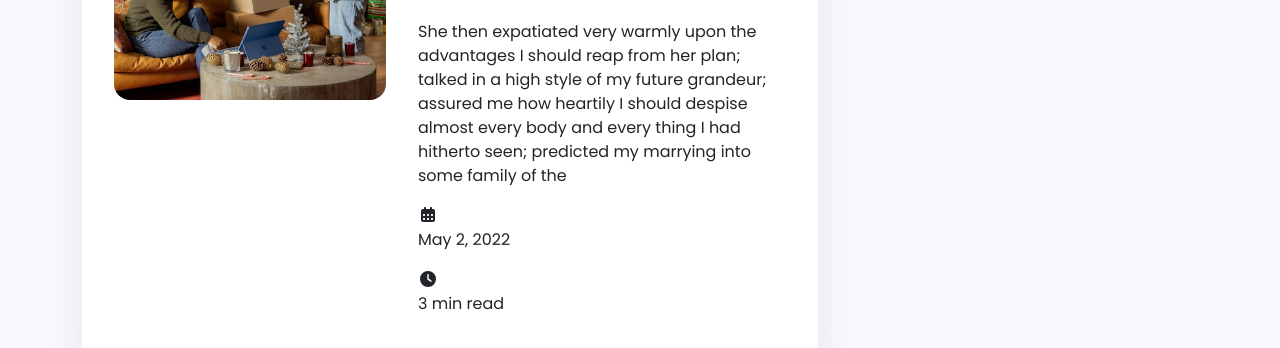
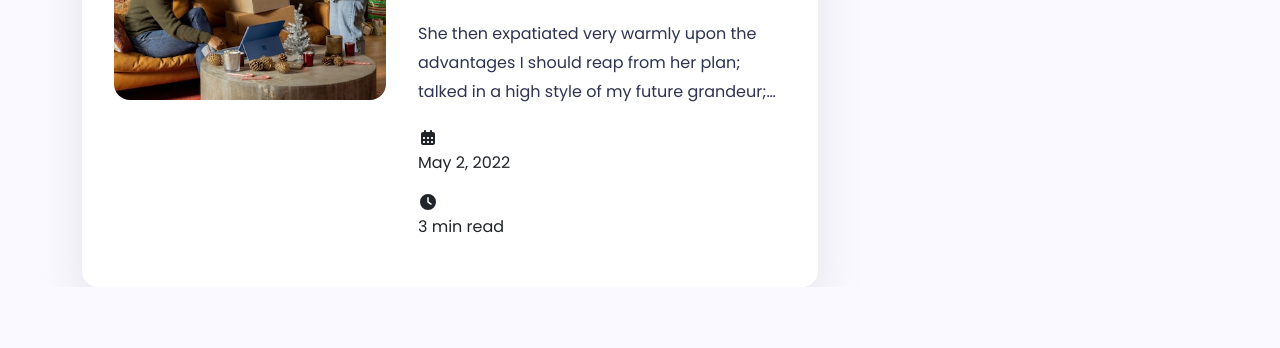
Before and after one commit to nannu-coder/blogi, a plain HTML site: page index.html in a window 1280 px wide. Shown: the part 724-1072 px from the top of the page. After the commit the page ends 1011 px from the top, so only its background shows below. Drawn offline with Linux system fonts and the light colour scheme.

Commit message:
refactoring

```diff
--- a/SASS/Components/_core-components.scss
+++ b/SASS/Components/_core-components.scss
@@ -18,3 +18,12 @@
     background-color: darken($gray-1, 10%);
   }
 }
+
+.post-excerpt {
+  line-height: 1.8;
+  height: auto;
+  overflow: hidden;
+  display: -webkit-box;
+  -webkit-line-clamp: 3;
+  -webkit-box-orient: vertical;
+}
--- a/SASS/Components/_post-content-section.scss
+++ b/SASS/Components/_post-content-section.scss
@@ -35,6 +35,14 @@
         .hover-decoration {
           @include heading-hover;
         }
+
+        .post-excerpt {
+          margin-bottom: 1.25rem;
+          p {
+            color: $text-color-main;
+          }
+        }
+
         .post-date-time {
           .post-date-time__post-date {
           }
--- a/index.html
+++ b/index.html
@@ -107,13 +107,16 @@
                       <a href="#" class="content-head hover-decoration">
                         Never let your memories be greater than your dreams
                       </a>
-                      <p>
-                        She then expatiated very warmly upon the advantages I
-                        should reap from her plan; talked in a high style of my
-                        future grandeur; assured me how heartily I should
-                        despise almost every body and every thing I had hitherto
-                        seen; predicted my marrying into some family of the
-                      </p>
+                      <div class="post-excerpt">
+                        <p>
+                          She then expatiated very warmly upon the advantages I
+                          should reap from her plan; talked in a high style of
+                          my future grandeur; assured me how heartily I should
+                          despise almost every body and every thing I had
+                          hitherto seen; predicted my marrying into some family
+                          of the
+                        </p>
+                      </div>
                       <div class="post-date-time">
                         <div class="post-date-time__post-date">
                           <span><i class="fa-solid fa-calendar-days"></i></span>
```
Also changed, not shown: CSS/Styles/style.min.css, 1 other file.
